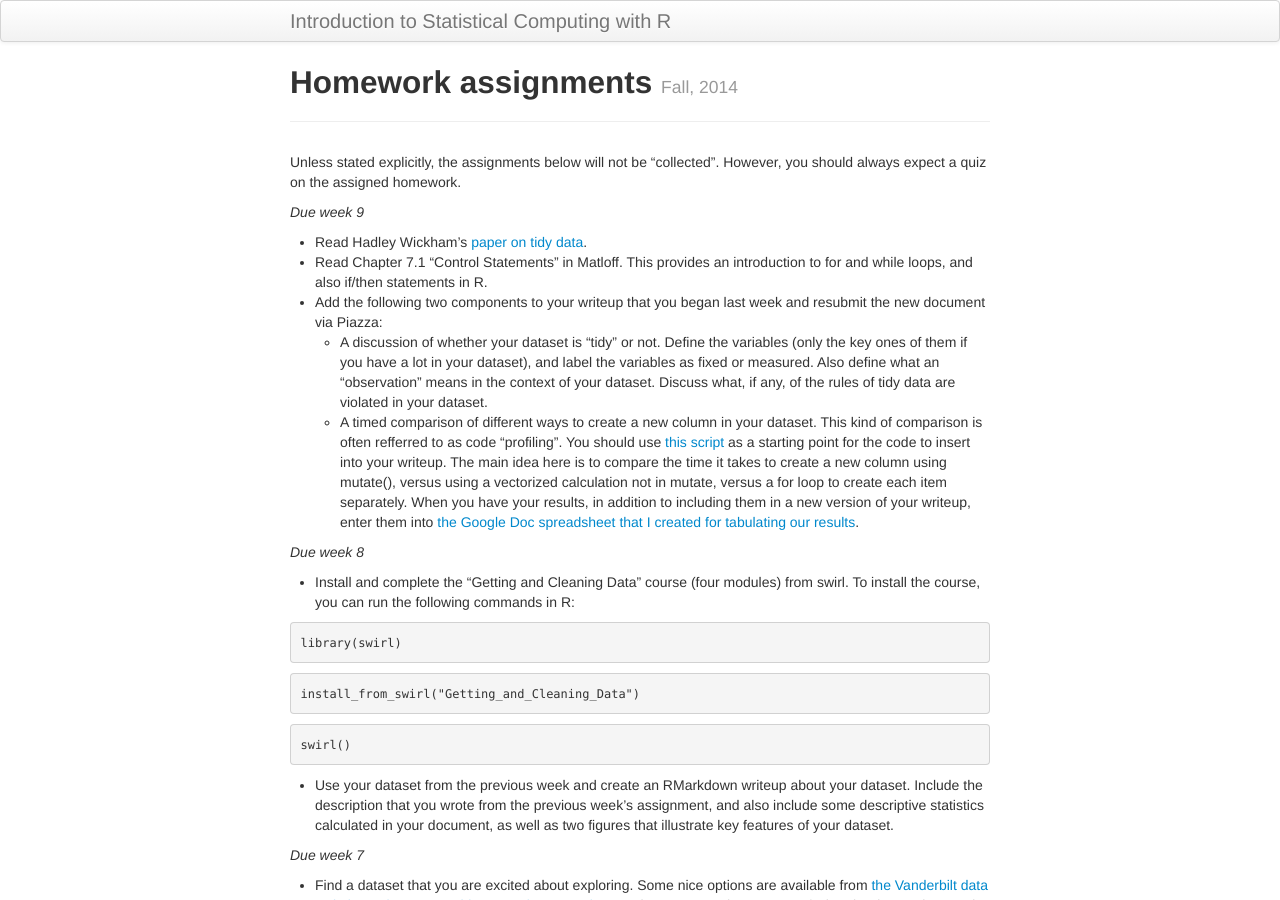
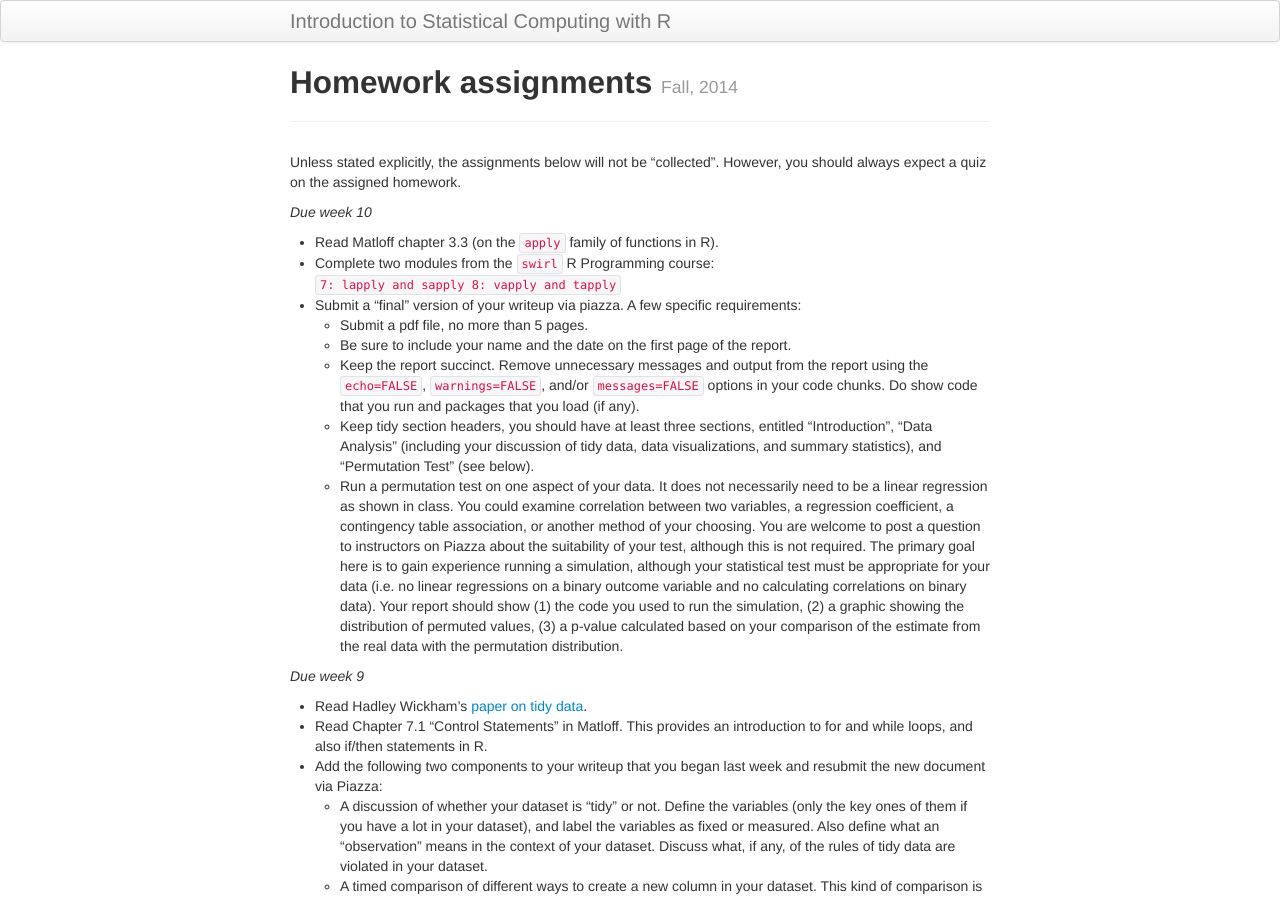
Before and after one commit to nickreich/statComp2014, a Jekyll site: the page built from pages/homework.md, in a window 1280 px wide and 900 px high. Built offline with Jekyll 4.4.1, drawn with Linux system fonts in a browser that asks for light colours.

Commit message:
homework for week 10.

````diff
--- a/pages/homework.md
+++ b/pages/homework.md
@@ -9,6 +9,21 @@ tagline: Fall, 2014
 Unless stated explicitly, the assignments below will not be "collected". However, you should always expect a quiz on the assigned homework.
 
 <!-- Please select a blog entry that you'd like to present (briefly) on Wednesday, October 8th.  These should be from 2013 or later and relate to statistics, data science, or R. See http://simplystatistics.org, http://www.statsblogs.com, http://r-bloggers.com, http://fivethirtyeight.com, or http://www.statschat.org.nz for examples. Please submit your choice on Moodle by midnight on Monday.  The presentations will be no more than 90 seconds long and should provide a brief summary of the entry, why you found it interesting, and what question you have after reading it. -->
+
+_Due week 10_
+
+* Read Matloff chapter 3.3 (on the `apply` family of functions in R).
+* Complete two modules from the `swirl` R Programming course:
+```7: lapply and sapply          8: vapply and tapply```
+* Submit a "final" version of your writeup via piazza. A few specific requirements:
+   + Submit a pdf file, no more than 5 pages.
+   + Be sure to include your name and the date on the first page of the report.
+   + Keep the report succinct. Remove unnecessary messages and output from the report using the `echo=FALSE`, `warnings=FALSE`, and/or `messages=FALSE` options in your code chunks. Do show code that you run and packages that you load (if any).
+   + Keep tidy section headers, you should have at least three sections, entitled "Introduction", "Data Analysis" (including your discussion of tidy data, data visualizations, and summary statistics), and "Permutation Test" (see below).
+   + Run a permutation test on one aspect of your data. It does not necessarily need to be a linear regression as shown in class. You could examine correlation between two variables, a regression coefficient, a contingency table association, or another method of your choosing. You are welcome to post a question to instructors on Piazza about the suitability of your test, although this is not required. The primary goal here is to gain experience running a simulation, although your statistical test must be appropriate for your data (i.e. no linear regressions on a binary outcome variable and no calculating correlations on binary data). Your report should show (1) the code you used to run the simulation, (2) a graphic showing the distribution of permuted values, (3) a p-value calculated based on your comparison of the estimate from the real data with the permutation distribution.
+
+
+
 
 _Due week 9_
 
````
